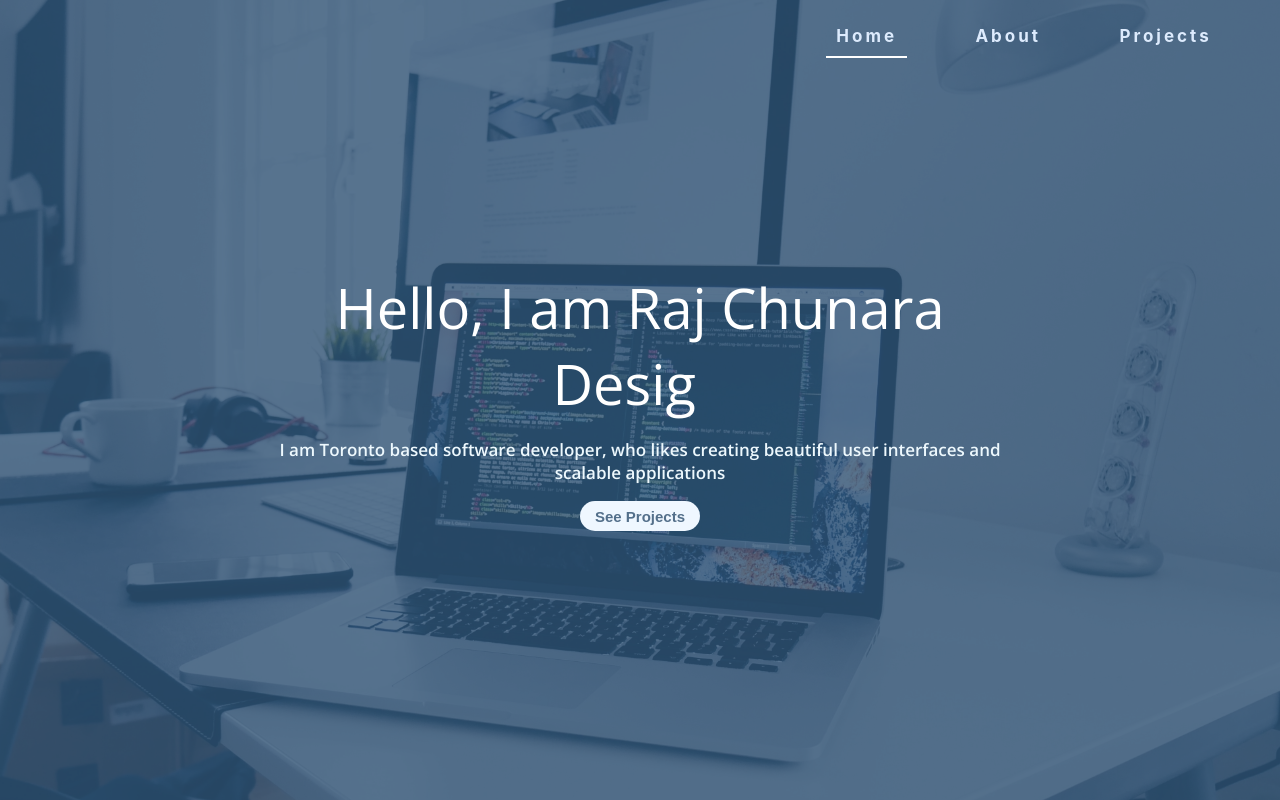
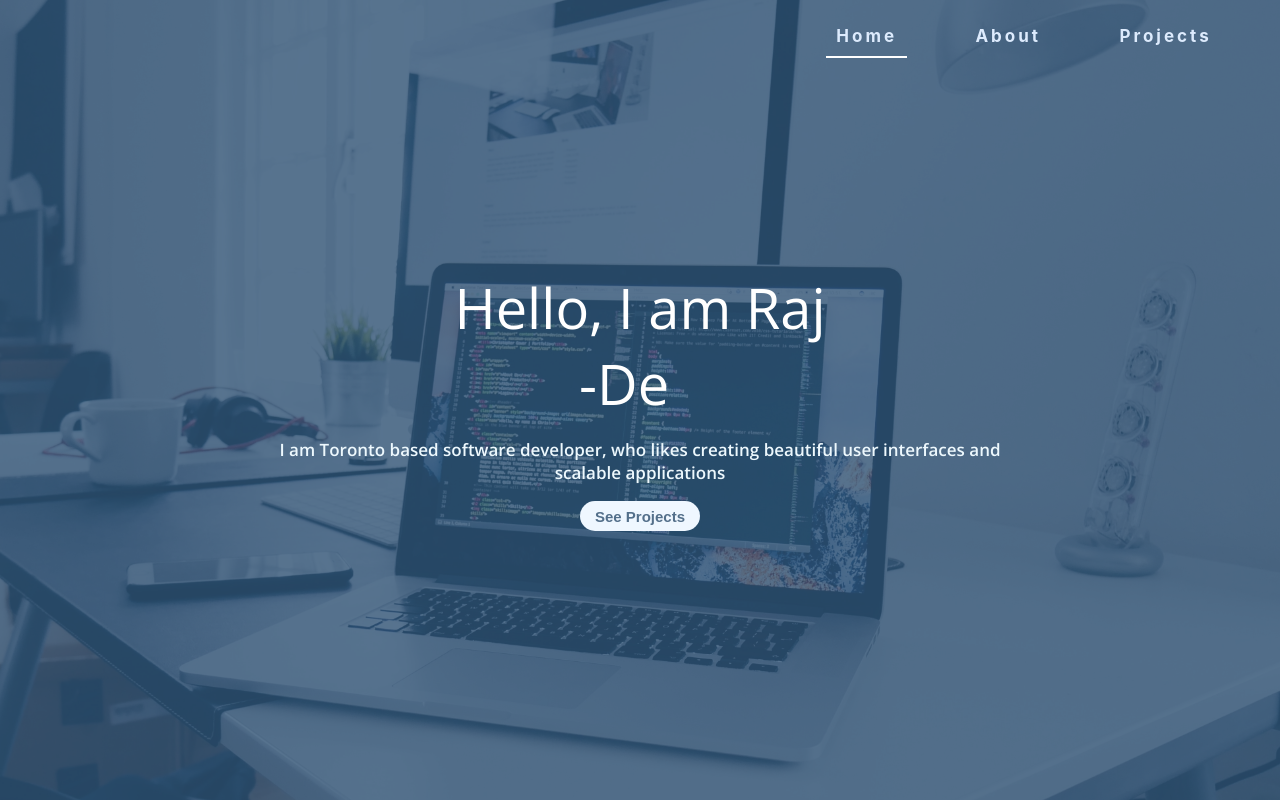
Before and after one commit to rajchunara/react-portfolio, a React (Create React App) app: page / in a window 1280 px wide. Built offline with nearby package versions, Linux system fonts and the light colour scheme.

Commit message:
small change in typewriter effect

```diff
--- a/src/components/contact/contact.css
+++ b/src/components/contact/contact.css
@@ -1,4 +1,5 @@
 .contact-container{
+    margin-top: 50px;
     width: 100%;
     height: 200px;
     display: flex;
--- a/src/components/home/HomeComponent.js
+++ b/src/components/home/HomeComponent.js
@@ -10,15 +10,29 @@ export default function HomeComponent(props) {
 
             <div className='showcase' >
                 <div className='container showcaseInner fade-in' >
-                    <h1>Hello, I am Raj Chunara</h1>
+                    <h1>Hello, I am Raj </h1>
                     <h1>
-                        <Typewriter
-                            options={{
-                                strings: ['Developer', 'Designer', 'Creator'],
-                                autoStart: true,
-                                loop: true,
-                            }}
-                        />
+                    <Typewriter
+
+                        onInit={(typewriter) => {
+                            typewriter.typeString('-Developer')
+                            .pauseFor(1500)
+                            .deleteChars(9)
+                            typewriter.typeString('Designer')
+                            .pauseFor(1500)
+                            .deleteChars(8)
+                            typewriter.typeString('Creator')
+                            .pauseFor(1500)
+                            .deleteChars(7)
+                            .start();
+                        }}
+
+                        options={{
+                            autoStart:true,
+                            loop:true
+                        }}
+                    />
+
                     </h1>
                     <p className="description">
                         I am Toronto based software developer, who likes creating beautiful
```
